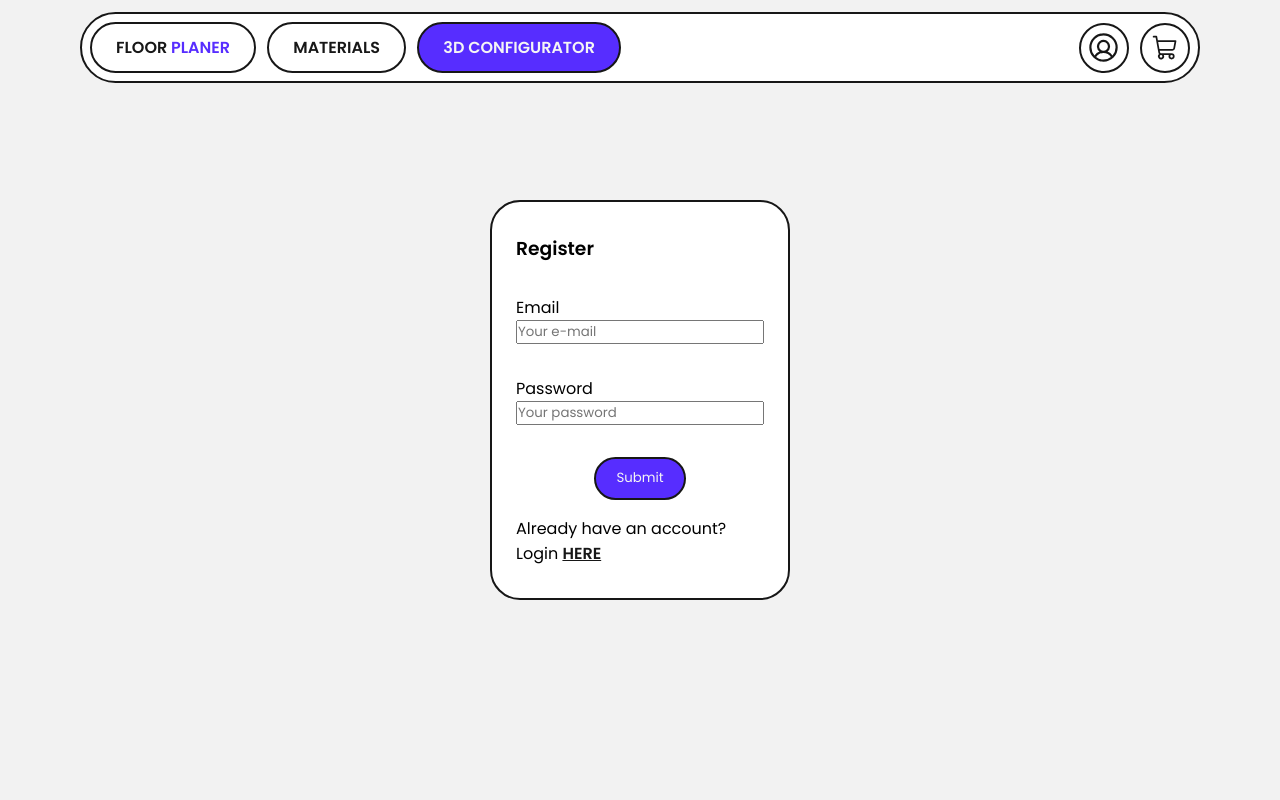
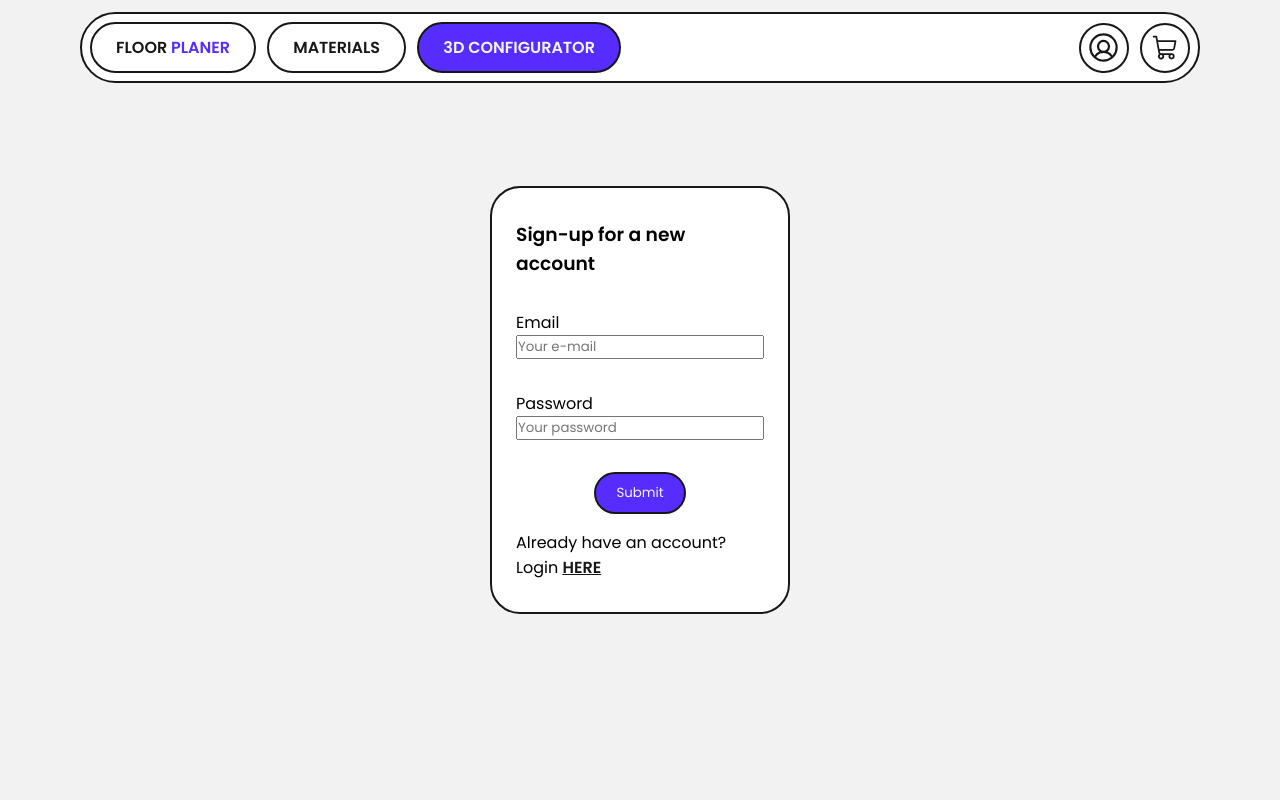
Before and after one commit to 5thAttemptCode/FloorPlaner-MERN_R3F_Docker, a React (Vite) app in the folder frontend/: page /register in a window 1280 px wide. Shown: the top 800 px of the page. Built offline with nearby package versions, Linux system fonts and the light colour scheme; no server answers.

Commit message:
Add files via upload

```diff
--- a/frontend/src/pages/user/Login.jsx
+++ b/frontend/src/pages/user/Login.jsx
@@ -51,7 +51,7 @@ export default function Login() {
   return (
     <section className='user-form'>
       <form onSubmit={loginUser}>
-        <H3 text="Login" />
+        <H3 text="Login to your account" />
         <label>Email</label>
         <input type="email" placeholder='Your e-mail' value={data.email} onChange={(e) => setData({ ...data, email: e.target.value})} />
         <label>Password</label>
--- a/frontend/src/pages/user/Register.jsx
+++ b/frontend/src/pages/user/Register.jsx
@@ -40,7 +40,7 @@ export default function Register() {
   return (
     <section className='user-form'>
       <form onSubmit={registerUser}>
-        <H3 text="Register" />
+        <H3 text="Sign-up for a new account" />
         <label>Email</label>
         <input type="email" placeholder='Your e-mail' value={data.email} onChange={(e) => setData({ ...data, email: e.target.value})} />
         <label>Password</label>
```
